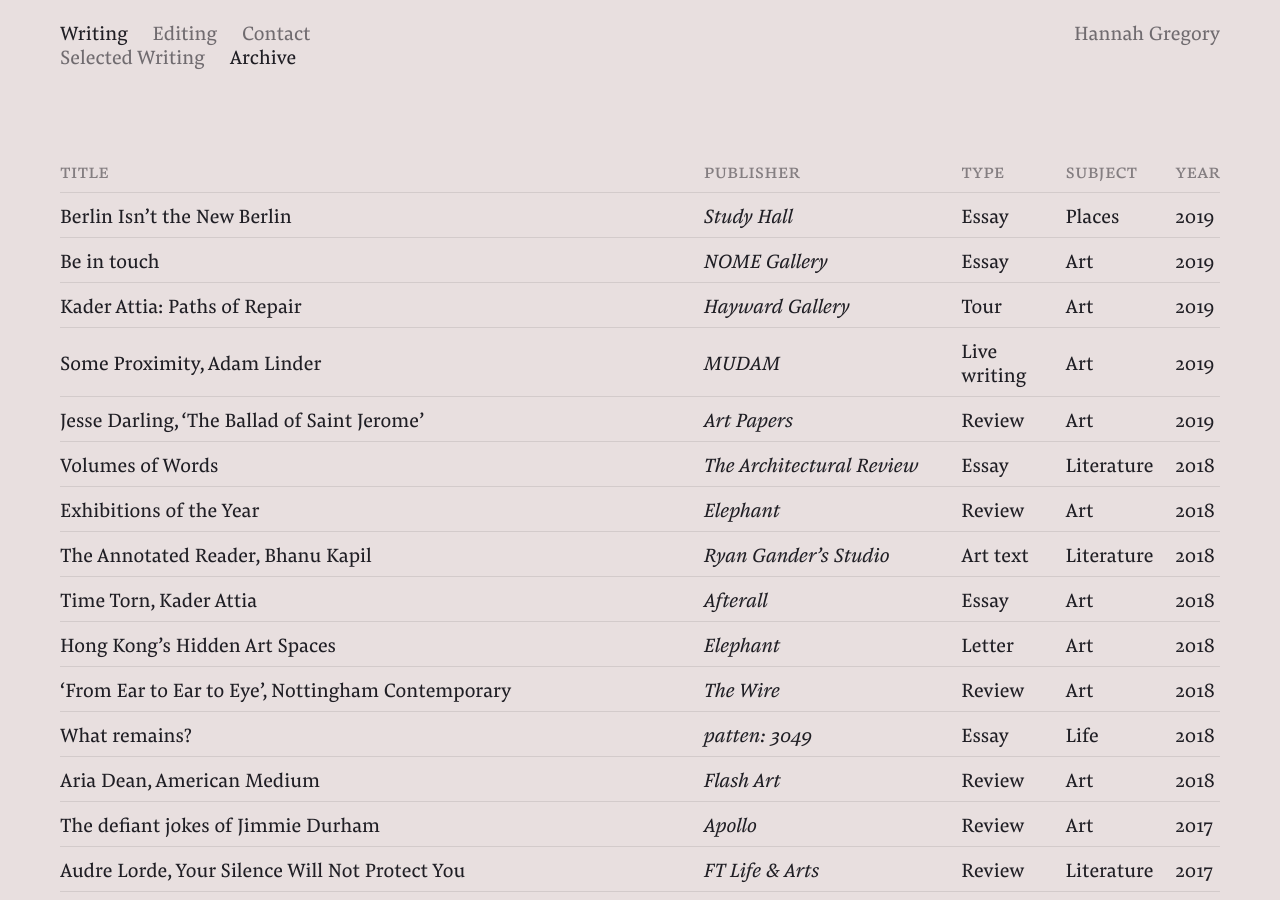
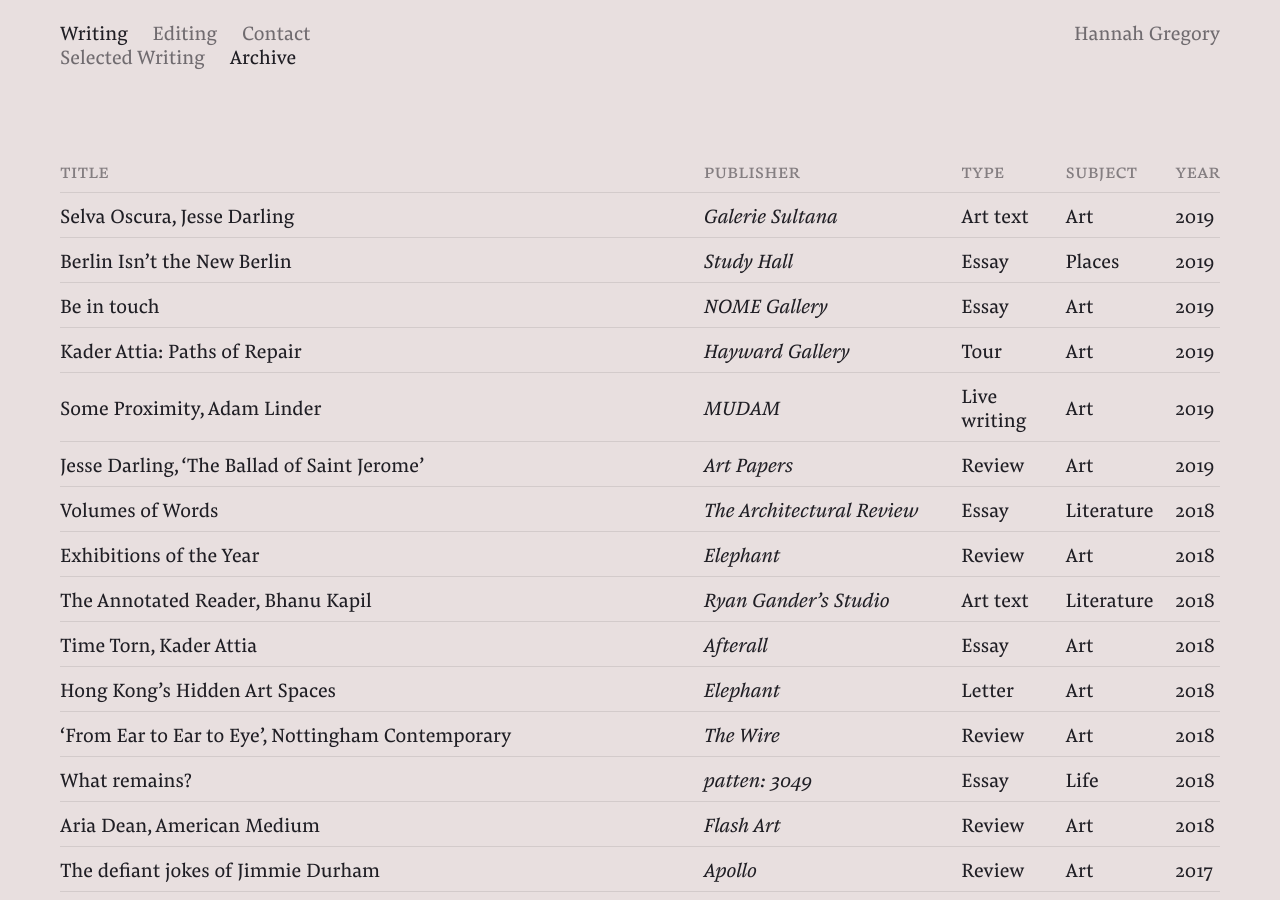
Before and after one commit to hg-site/hg-site.github.io, a Jekyll site: the page built from archive/index.markdown, in a window 1280 px wide and 900 px high. Built offline with Jekyll 4.4.1, drawn with Linux system fonts in a browser that asks for light colours.

Commit message:
Updated Cp Jesse Darling (1) and 1 other file

```diff
--- a/archive/index.markdown
+++ b/archive/index.markdown
@@ -15,6 +15,14 @@
 </tr>
 </thead>
 <tbody class="list">
+
+<tr data-href="https://www.southbankcentre.co.uk/venues/hayward-gallery/past-exhibitions/kader-attia">
+	<td class="title">Selva Oscura, Jesse Darling</td>
+	<td class="publisher">Galerie Sultana</td>
+	<td class="type">Art text</td>
+	<td class="subject">Art</td>
+	<td class="year">2019</td>
+</tr>
 
 <tr data-href="https://www.patreon.com/posts/berlin-isnt-new-28469271">
 	<td class="title">Berlin Isn’t the New Berlin</td>
```
Also changed, not shown: 1 other file.
